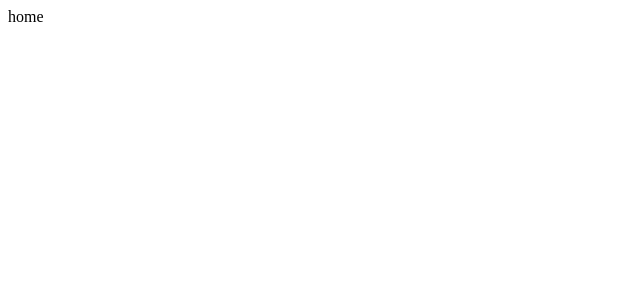
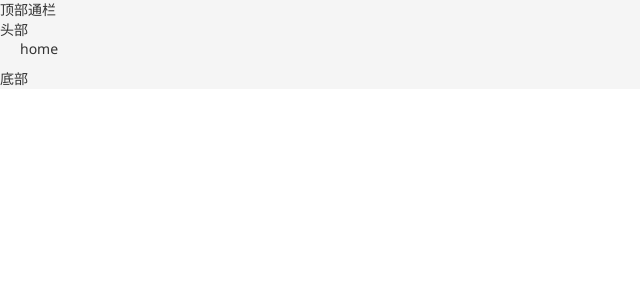
Before and after one commit to hardingCheng/vue3-online-retailers, a Vue app: page /#/ in a window 1280 px wide. Shown: the top 300 px of the page, without its empty margins (0-640 px from the left). Built offline with nearby package versions, Linux system fonts and the light colour scheme.

Commit message:
style(项目样式): variables;mixins;common;normalize.css;

```diff
--- a/package.json
+++ b/package.json
@@ -12,6 +12,7 @@
     "axios": "^0.24.0",
     "core-js": "^3.6.5",
     "cz-customizable": "^6.3.0",
+    "normalize.css": "^8.0.1",
     "vue": "^3.0.0",
     "vue-router": "^4.0.0-0",
     "vuex": "^4.0.0-0",
--- /dev/null
+++ b/src/assets/styles/common.scss
@@ -0,0 +1,104 @@
+// 自己内部重置样式
+* {
+  box-sizing: border-box;
+}
+
+html {
+  height: 100%;
+  font-size: 14px;
+}
+body {
+  height: 100%;
+  color: #333;
+  min-width: 1240px;
+  font: 1em/1.4 'Microsoft Yahei', 'PingFang SC', 'Avenir', 'Segoe UI',
+    'Hiragino Sans GB', 'STHeiti', 'Microsoft Sans Serif', 'WenQuanYi Micro Hei',
+    sans-serif;
+}
+
+ul,
+h1,
+h3,
+h4,
+p,
+dl,
+dd {
+  padding: 0;
+  margin: 0;
+}
+
+a {
+  text-decoration: none;
+  color: #333;
+  outline: none;
+}
+
+i {
+  font-style: normal;
+}
+
+input[type='text'],
+input[type='search'],
+input[type='password'],
+input[type='checkbox'] {
+  padding: 0;
+  outline: none;
+  border: none;
+  -webkit-appearance: none;
+  &::placeholder {
+    color: #ccc;
+  }
+}
+
+img {
+  max-width: 100%;
+  max-height: 100%;
+  vertical-align: middle;
+}
+
+ul {
+  list-style: none;
+}
+
+#app {
+  background: #f5f5f5;
+  user-select: none;
+}
+
+.container {
+  width: 1240px;
+  margin: 0 auto;
+  position: relative;
+}
+
+.ellipsis {
+  white-space: nowrap;
+  text-overflow: ellipsis;
+  overflow: hidden;
+}
+
+.ellipsis-2 {
+  word-break: break-all;
+  text-overflow: ellipsis;
+  display: -webkit-box;
+  -webkit-box-orient: vertical;
+  -webkit-line-clamp: 2;
+  overflow: hidden;
+}
+
+.fl {
+  float: left;
+}
+
+.fr {
+  float: right;
+}
+
+.clearfix:after {
+  content: '.';
+  display: block;
+  visibility: hidden;
+  height: 0;
+  line-height: 0;
+  clear: both;
+}
--- /dev/null
+++ b/src/assets/styles/mixins.scss
@@ -0,0 +1,7 @@
+@mixin hoverShadow() {
+  transition: all 0.5s;
+  &:hover {
+    transform: translate3d(0, -3px, 0);
+    box-shadow: 0 3px 8px rgba(0, 0, 0, 0.2);
+  }
+}
--- a/src/main.js
+++ b/src/main.js
@@ -2,5 +2,7 @@ import { createApp } from 'vue'
 import App from './App.vue'
 import router from './router'
 import store from './store'
-
+// 重置样式使用normalize.css，项目公用样式common.scss
+import 'normalize.css'
+import '@/assets/styles/common.scss'
 createApp(App).use(store).use(router).mount('#app')
--- a/src/views/Layout.vue
+++ b/src/views/Layout.vue
@@ -1,12 +1,11 @@
 <template>
-  <!-- 顶部组件 -->
-  <!-- 头部组件 -->
-  <!-- 内容容器 -->
-  <div class="main">
+  <nav>顶部通栏</nav>
+  <header>头部</header>
+  <main>
     <!-- 二级路由 -->
     <router-view></router-view>
-  </div>
-  <!-- 底部组件 -->
+  </main>
+  <footer>底部</footer>
 </template>
 <script>
 export default {
--- a/src/views/home/index.vue
+++ b/src/views/home/index.vue
@@ -1,9 +1,15 @@
 <template>
-  <div>home</div>
+  <div class="container">home</div>
 </template>
 <script>
 export default {
   name: 'Home'
 }
 </script>
-<style lang="scss" scoped></style>
+<style lang="scss" scoped>
+@import '../../assets/styles/mixins.scss';
+.container {
+  height: 30px;
+  @include hoverShadow;
+}
+</style>
```
Also changed, not shown: src/assets/styles/variables.scss (added, +10 -0 lines), 1 other file (tests, documents, lock files or other folders).
